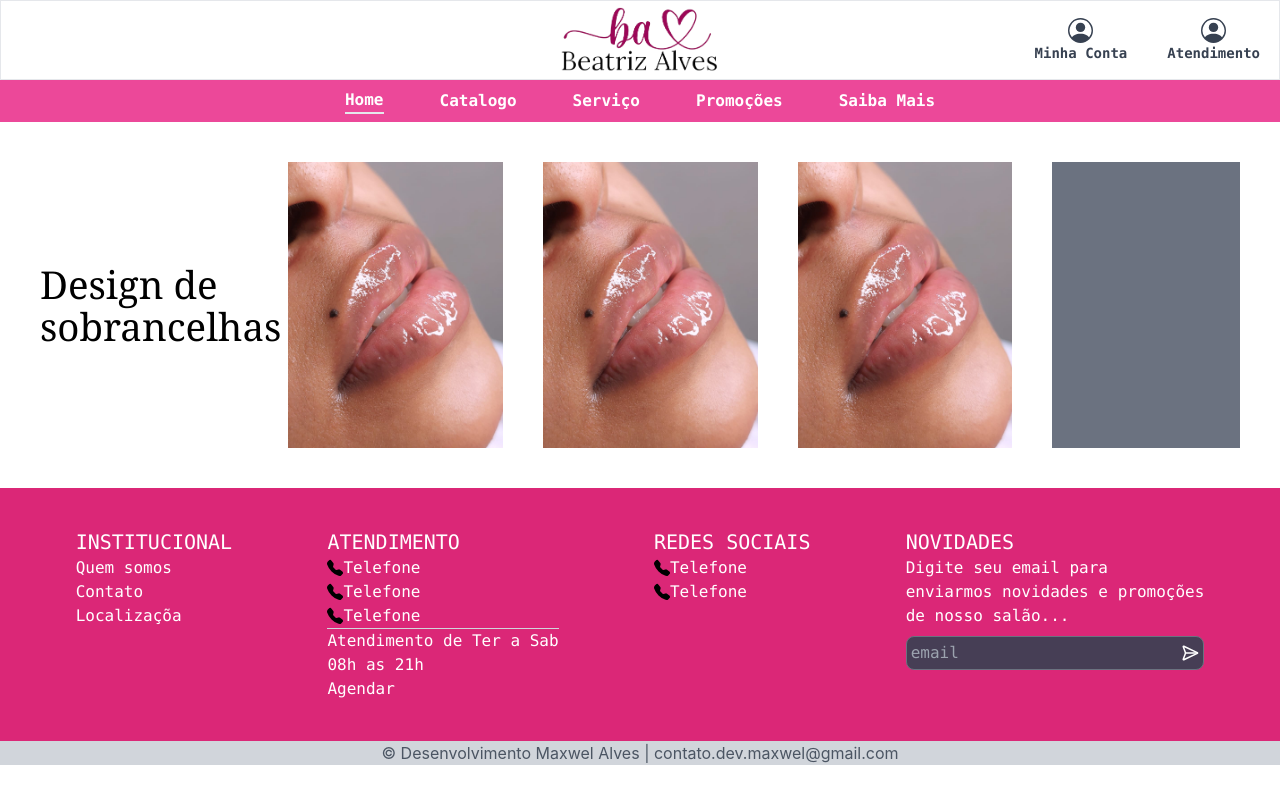
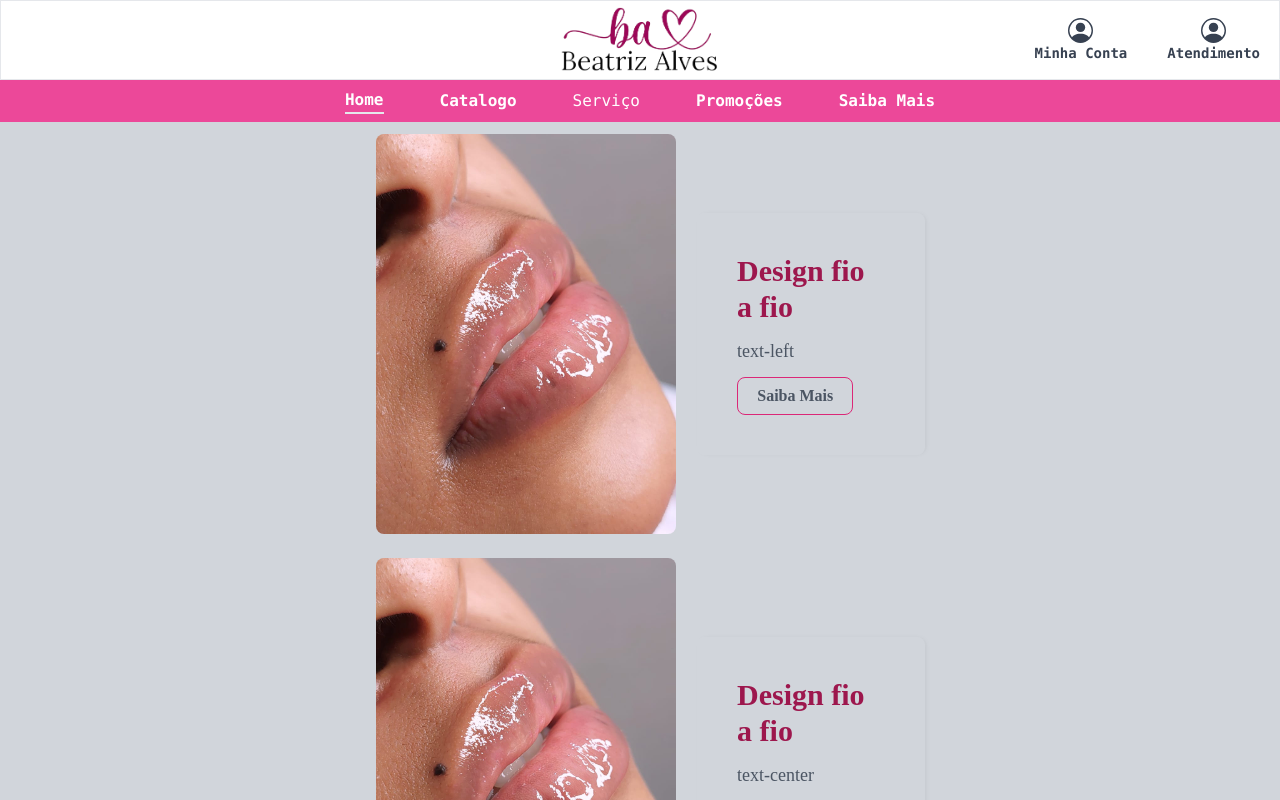
Before and after one commit to maxwel0lz/projeto-bia-react, a React (Vite) app: page /catalogo in a window 1280 px wide. Shown: the top 800 px of the page. Built offline with nearby package versions, Linux system fonts and the light colour scheme; a web font is replaced by a local one.

Commit message:
Catalogo alteraçao

```diff
--- a/src/App.jsx
+++ b/src/App.jsx
@@ -9,6 +9,7 @@ import { Route, Routes, useLocation } from 'react-router-dom'
 
 import Login from './pages/Login'
 import Catalogo from './pages/Catalogo'
+import Teste from './components/Teste'
 
 
 
@@ -24,6 +25,7 @@ function App() {
         <Route path='/sobre' element={ <Sobre/> }/>
         <Route path='/login' element={ <Login/> }/>
         <Route path='/catalogo' element={ <Catalogo/> }/>
+        <Route path='/teste' element={ <Teste/> }/>
       </Routes>
       {!ocultar && <Down/>}
 
--- /dev/null
+++ b/src/components/CardCatalogo.jsx
@@ -0,0 +1,26 @@
+import React from 'react'
+import imgservico1 from '../assets/esfoliacao.jpeg'
+function CardCatalogo({titulo,tipo, texto}) {
+  return (
+    <div className="font-card max-lg:flex-col  bg-opacity-50 flex flex-row justify-around items-center px-36 max-sm:px-0 my-3">
+
+            <div className={`${tipo} max-lg:order-none w-[60%] max-md:w-[80%] flex justify-center items-center col-span-3`}>
+                <img className="w-[300px] object-contain  rounded-lg" src={imgservico1} alt="" />
+            </div>
+
+            <div className="flex flex-col items-start gap-3 w-[40%] max-lg:w-full max-lg:items-center  max-lg:text-justify text-left  col-span-2 p-10  rounded-lg shadow-right ">
+                <h3 className="text-pink-800 text-3xl  font-bold">Design fio a fio</h3>
+                <p className="text-wrap text-gray-600 text-lg">{texto}</p>
+
+                <button
+                    className="font-semibold leading-none flex  text-gray-600 bg-transparent border border-pink-600 hover:bg-pink-600 hover:text-white hover:border-white transition duration-150 ease-in-out"
+                    type="button"
+                >
+                    Saiba Mais
+                </button>
+            </div>
+        </div>
+  )
+}
+
+export default CardCatalogo
--- a/src/components/Nav.jsx
+++ b/src/components/Nav.jsx
@@ -79,7 +79,7 @@ function Nav(){
             <ul className='bg-pink-500 flex items-center justify-center gap-14 py-2 text-base font-black font-mono text-wrap '>
                 <Link className="font-bold" to="/"><li className="cursor-pointer text-white border-b-2">Home</li></Link>
                 <Link className="font-bold" to="/catalogo"><li  className="cursor-pointer text-white">Catalogo</li></Link>
-                <li className="cursor-pointer text-white">Serviço</li>
+                <Link to="/teste"><li className="cursor-pointer text-white">Serviço</li></Link>
                 <li className="cursor-pointer text-white">Promoções</li>
                 <Link className="font-bold" to="/sobre"><li className="cursor-pointer text-white">Saiba Mais</li></Link>
             </ul>
--- /dev/null
+++ b/src/components/Teste.jsx
@@ -0,0 +1,14 @@
+import React from 'react'
+
+function Teste() {
+  return (
+  <div className="overflow-x-auto whitespace-nowrap border border-gray-300 p-4">
+    <div className="inline-block w-52 h-24 bg-blue-300 m-2">Item 1</div>
+    <div className="inline-block w-52 h-24 bg-red-300 m-2">Item 2</div>
+    <div className="inline-block w-52 h-24 bg-green-300 m-2">Item 3</div>
+    <div className="inline-block w-52 h-24 bg-yellow-300 m-2">Item 4</div>
+  </div>
+  )
+}
+
+export default Teste
--- a/src/pages/Catalogo.jsx
+++ b/src/pages/Catalogo.jsx
@@ -1,56 +1,20 @@
 import React from 'react'
-import imgservico1 from '../assets/esfoliacao.jpeg'
+import CardCatalogo from '../components/CardCatalogo'
+
 function Catalogo() {
-    const width = 639
+
   return (
-    <section className='flex flex-col items-center text-black p-10 '>
-      <div className='flex flex-row max-sm:flex-col items-center gap-10'>
+    <div className='flex flex-col items-center bg-gray-300'>
+      <CardCatalogo titulo={"Design de sobrancelha"} texto={"text-left"} />
+      <CardCatalogo titulo={"Design de sobrancelha"} tipo={"flex-row-reverse"} texto={"text-center"} />
+      <CardCatalogo titulo={"Design de sobrancelha"} texto={"text-left"} />
+      <CardCatalogo titulo={"Design de sobrancelha"} tipo={"flex-row-reverse"} texto={"text-center"} />
+      <CardCatalogo titulo={"Design de sobrancelha"} texto={"text-left"} />
+      <CardCatalogo titulo={"Design de sobrancelha"} tipo={"flex-row-reverse"} texto={"text-center"} />
+      <CardCatalogo titulo={"Design de sobrancelha"} texto={"text-left"} />
+      <CardCatalogo titulo={"Design de sobrancelha"} tipo={"flex-row-reverse"} texto={"text-center"} />
 
-        <div className="flex font-serif text-xs w-52 max-sm:text-center">
-            <h1>Design de sobrancelhas</h1>
-        </div>
-
-
-
-
-      {width < 640 ? (
-        <div className='flex flex-row gap-10'>
-            <div className='w-1/4 max-lg:w-1/2 max-md:w-[100%]  max-sm:w-[75%] max-sm:min-w-64 '>
-            <img src={imgservico1} alt="" />
-            </div>
-            <div className='w-1/4 max-lg:w-1/2 max-md:w-[100%]  max-sm:w-[75%] max-sm:min-w-64 '>
-                <img src={imgservico1} alt="" />
-            </div>
-            <div className='w-1/4 max-lg:w-1/2 max-md:w-[100%]  max-sm:w-[75%] max-sm:min-w-64 '>
-                <img src={imgservico1} alt="" />
-            </div>
-            <div className='w-52 bg-gray-500'>
-
-            </div>
-        </div>
-      ) : (
-        <>
-            <div className='w-1/4 max-lg:w-1/2 max-md:w-[100%]  max-sm:w-[75%] max-sm:min-w-64 '>
-            <img src={imgservico1} alt="" />
-            </div>
-            <div className='w-1/4 max-lg:w-1/2 max-md:w-[100%]  max-sm:w-[75%] max-sm:min-w-64 '>
-                <img src={imgservico1} alt="" />
-            </div>
-            <div className='w-1/4 max-lg:w-1/2 max-md:w-[100%]  max-sm:w-[75%] max-sm:min-w-64 '>
-                <img src={imgservico1} alt="" />
-            </div>
-            <div className='w-52 bg-gray-500'>
-
-            </div>
-        </>
-      )}
-
-
-
-
-      </div>
-
-    </section>
+    </div>
   )
 }
 
```
